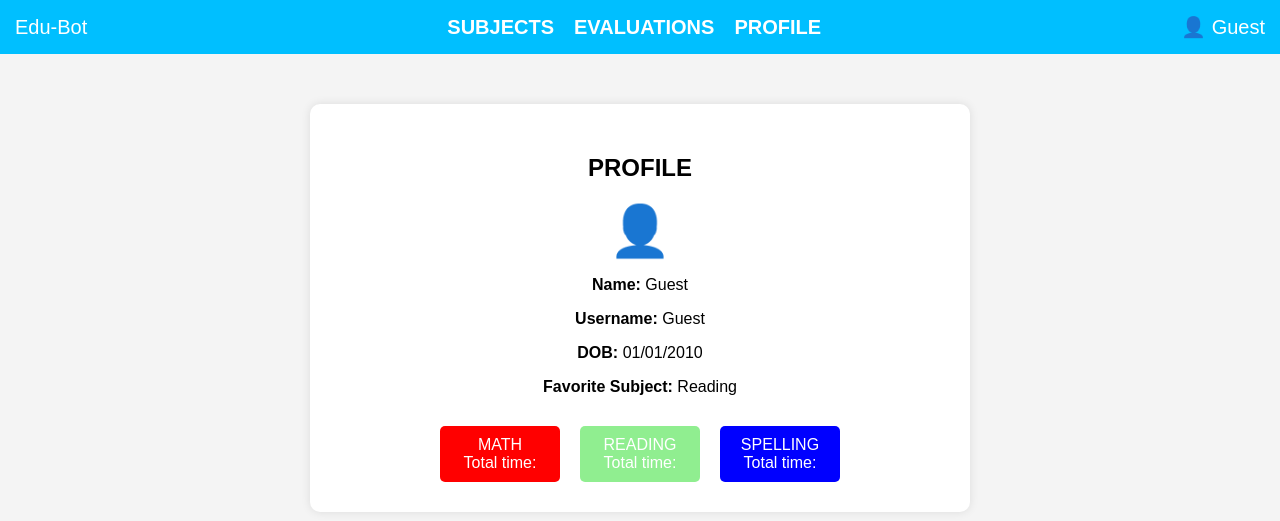
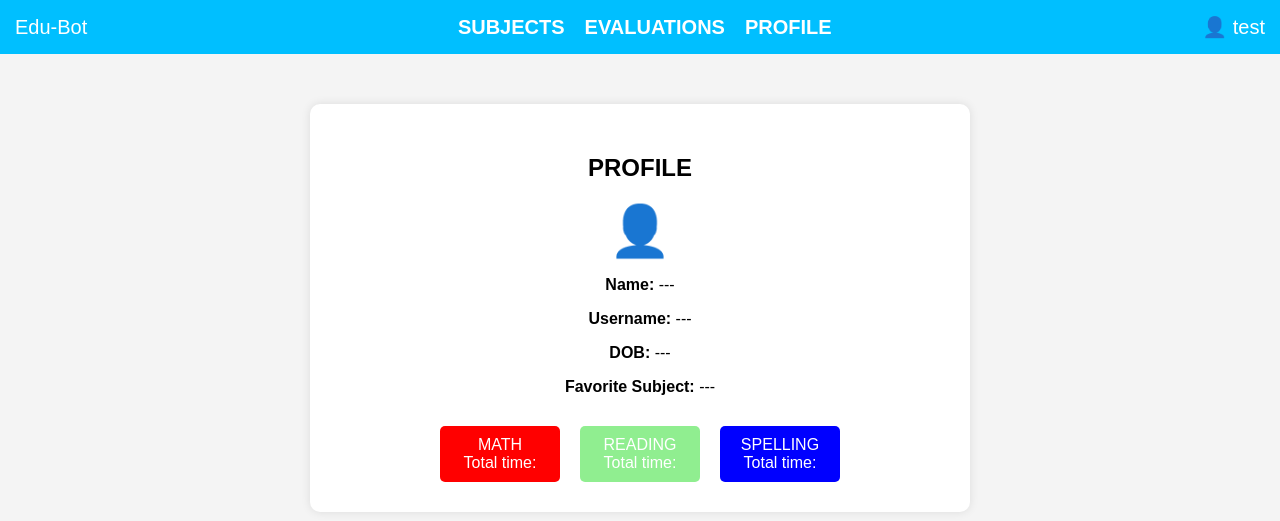
Before and after one commit to NickCebula/AI-ECE-Tutor, a Flask app: page /profile in a window 1280 px wide. Shown: the top 521 px of the page. Run offline with Flask 3, Linux system fonts and the light colour scheme; a user stored in the database is signed in.

Commit message:
fixed top bar username

```diff
--- a/Webpage/templates/evaluations.html
+++ b/Webpage/templates/evaluations.html
@@ -65,7 +65,7 @@
             <a href="/evaluations">EVALUATIONS</a>
             <a href="/profile">PROFILE</a>
         </div>
-        <div>👤 <span id="username-display"></span></div>
+        <div>👤 {{ username }}</div>
     </div>
 
     <div class="container">
@@ -77,8 +77,6 @@
     </div>
 
     <script>
-    document.getElementById("username-display").innerText = localStorage.getItem("username") || "Guest";
-
     function generateEvaluation() {
       const now = new Date();
       const entry = document.createElement("p");
--- a/Webpage/templates/profile.html
+++ b/Webpage/templates/profile.html
@@ -65,7 +65,7 @@
             <a href="/evaluations">EVALUATIONS</a>
             <a href="/profile">PROFILE</a>
         </div>
-    <div>👤 <span id="username-display"></span></div>
+        <div>👤 {{ username }}</div>
     </div>
 
   <div class="container">
@@ -84,7 +84,6 @@
   </div>
 
   <script>
-    const username = localStorage.getItem("username") || "Guest";
     document.getElementById("username-display").innerText = username;
     document.getElementById("display-username").innerText = username;
     document.getElementById("display-name").innerText = username; // Placeholder for now
```
Lines whose indentation alone changed are shown as unchanged.
